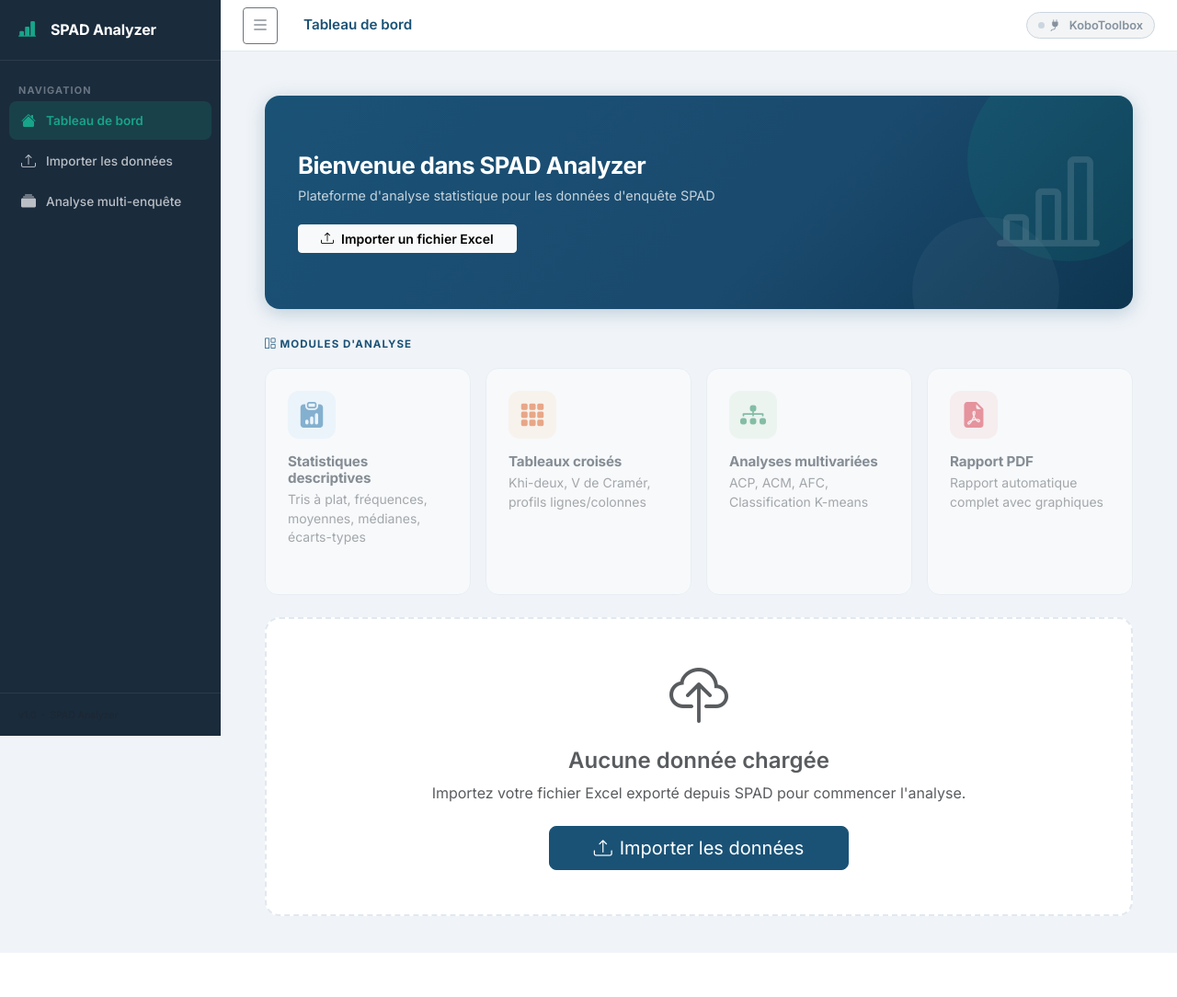
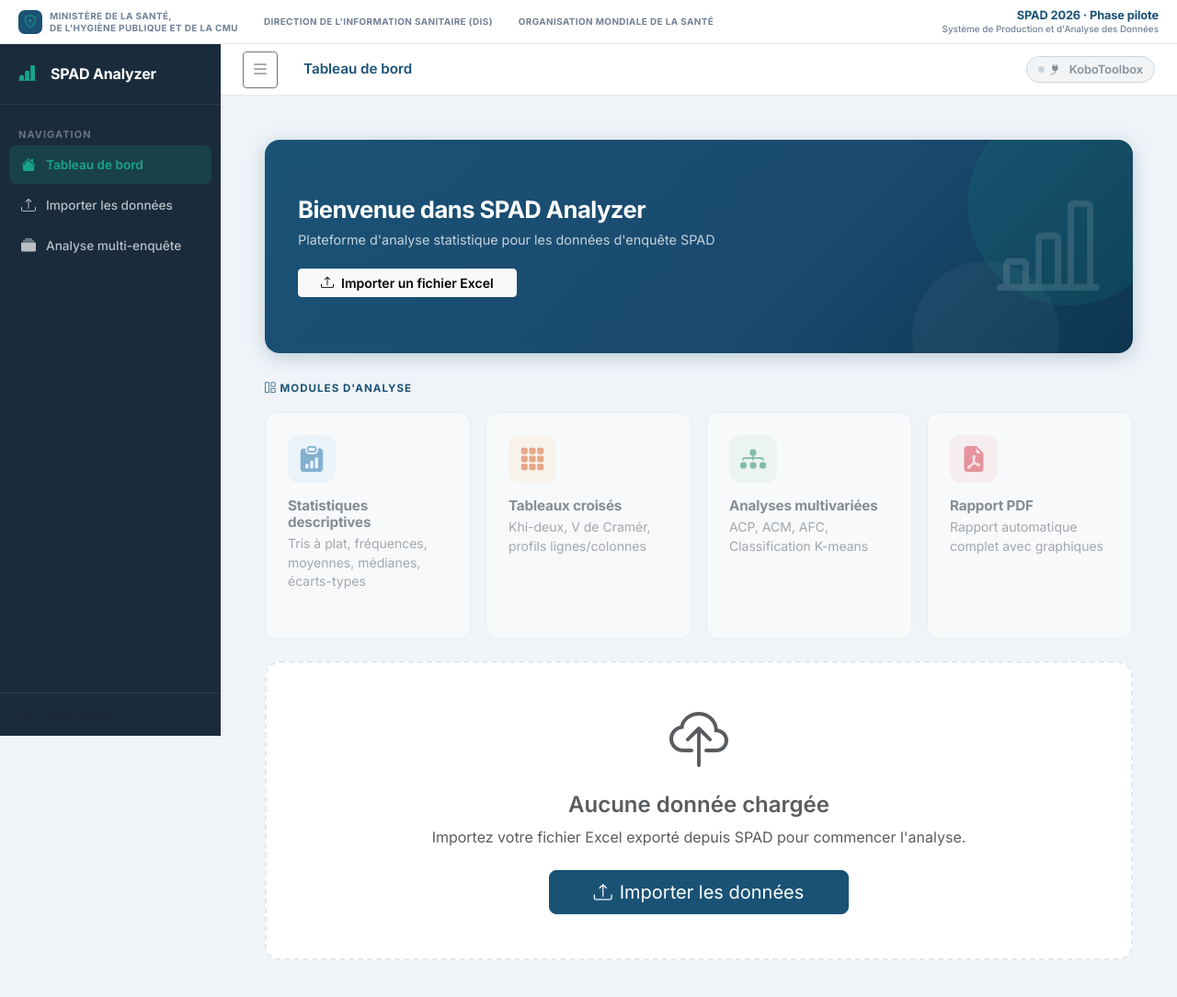
Before and after one commit to kjmb2006-cmyk/spad-phakts-analyzer, a Flask app: page / in a window 1280 px wide. Shown: the whole page at 92% size. Before the commit the page ends 1036 px from the top, so only its background shows below. Run offline with Flask 3, Linux system fonts and the light colour scheme; some libraries are stand-ins or nearby versions.

Commit message:
UI: bandeau institutionnel + composants de suivi (statut/progression/filtres)
Ajoute le bandeau Ministère de la Santé / DIS / OMS en haut de toutes les
pages SPAD Analyzer, répliquant l'identité visuelle de spadapp-zeta.vercel.app
(actuellement absente de ce module — l'app se présentait sans branding
institutionnel). Purement additif : sidebar, topbar et contenu principal
repositionnés sous le bandeau, aucune page cassée.

Ajoute aussi trois familles de composants CSS pas encore utilisées
(status-pill, progress-track/fill, chip-row) en préparation du futur module
de suivi de complétude multi-formulaires en temps réel — pas de changement
de logique dans ce commit.

Vérifié visuellement (rendu réel via le serveur Flask, pas de gabarit
statique) : bandeau aligné, aucun chevauchement avec sidebar/topbar/cartes.

```diff
--- a/analyzer/static/css/style.css
+++ b/analyzer/static/css/style.css
@@ -3,6 +3,7 @@
 :root {
   --sidebar-w:     240px;
   --topbar-h:      56px;
+  --ribbon-h:      48px;
   --navy:          #1A5276;
   --navy-dark:     #154360;
   --teal:          #17A589;
@@ -30,12 +31,67 @@ body {
   overflow-x: hidden;
 }
 
+/* ── Bandeau institutionnel ───────────────────────── */
+.brand-ribbon {
+  position: fixed;
+  top: 0; left: 0; right: 0;
+  height: var(--ribbon-h);
+  background: #fff;
+  border-bottom: 1px solid var(--border);
+  display: flex;
+  align-items: center;
+  gap: 28px;
+  padding: 0 20px;
+  z-index: 1100;
+}
+.brand-ribbon-item {
+  display: flex;
+  align-items: center;
+  gap: 8px;
+  font-size: .62rem;
+  font-weight: 700;
+  letter-spacing: .04em;
+  color: var(--muted);
+  line-height: 1.25;
+  white-space: nowrap;
+}
+.brand-ribbon-ministry { white-space: normal; }
+.brand-ribbon-mark {
+  width: 26px; height: 26px;
+  border-radius: 7px;
+  background: var(--navy);
+  color: var(--teal);
+  display: flex; align-items: center; justify-content: center;
+  font-size: .85rem;
+  flex-shrink: 0;
+}
+.brand-ribbon-title {
+  margin-left: auto;
+  flex-direction: column;
+  align-items: flex-end;
+  gap: 0;
+  text-align: right;
+}
+.brand-ribbon-year {
+  font-size: .8rem;
+  font-weight: 700;
+  color: var(--navy);
+  letter-spacing: -.01em;
+}
+.brand-ribbon-sub {
+  font-size: .62rem;
+  font-weight: 500;
+  color: var(--muted);
+  text-transform: none;
+  letter-spacing: 0;
+}
+
 /* ── Sidebar ──────────────────────────────────────── */
 .sidebar {
   position: fixed;
-  top: 0; left: 0;
+  top: var(--ribbon-h); left: 0;
   width: var(--sidebar-w);
-  height: 100vh;
+  height: calc(100vh - var(--ribbon-h));
   background: var(--sidebar-bg);
   display: flex;
   flex-direction: column;
@@ -108,7 +164,8 @@ body {
 /* ── Main content ─────────────────────────────────── */
 .main-content {
   margin-left: var(--sidebar-w);
-  min-height: 100vh;
+  margin-top: var(--ribbon-h);
+  min-height: calc(100vh - var(--ribbon-h));
   transition: margin-left .25s ease;
 }
 
@@ -121,7 +178,7 @@ body {
   align-items: center;
   padding: 0 24px;
   position: sticky;
-  top: 0;
+  top: var(--ribbon-h);
   z-index: 900;
   gap: 12px;
 }
--- a/analyzer/templates/base.html
+++ b/analyzer/templates/base.html
@@ -11,6 +11,20 @@
   <link rel="stylesheet" href="{{ url_for('static', filename='css/style.css') }}">
 </head>
 <body>
+
+<!-- Bandeau institutionnel -->
+<div class="brand-ribbon">
+  <div class="brand-ribbon-item brand-ribbon-ministry">
+    <span class="brand-ribbon-mark"><i class="bi bi-shield-plus"></i></span>
+    <span>MINISTÈRE DE LA SANTÉ,<br>DE L'HYGIÈNE PUBLIQUE ET DE LA CMU</span>
+  </div>
+  <div class="brand-ribbon-item d-none d-lg-flex">DIRECTION DE L'INFORMATION SANITAIRE (DIS)</div>
+  <div class="brand-ribbon-item d-none d-md-flex">ORGANISATION MONDIALE DE LA SANTÉ</div>
+  <div class="brand-ribbon-item brand-ribbon-title">
+    <span class="brand-ribbon-year">SPAD 2026 · Phase pilote</span>
+    <span class="brand-ribbon-sub">Système de Production et d'Analyse des Données</span>
+  </div>
+</div>
 
 <!-- Sidebar -->
 <div class="sidebar" id="sidebar">
```
Also changed, not shown: other parts of analyzer/static/css/style.css (+77 -0 lines).
